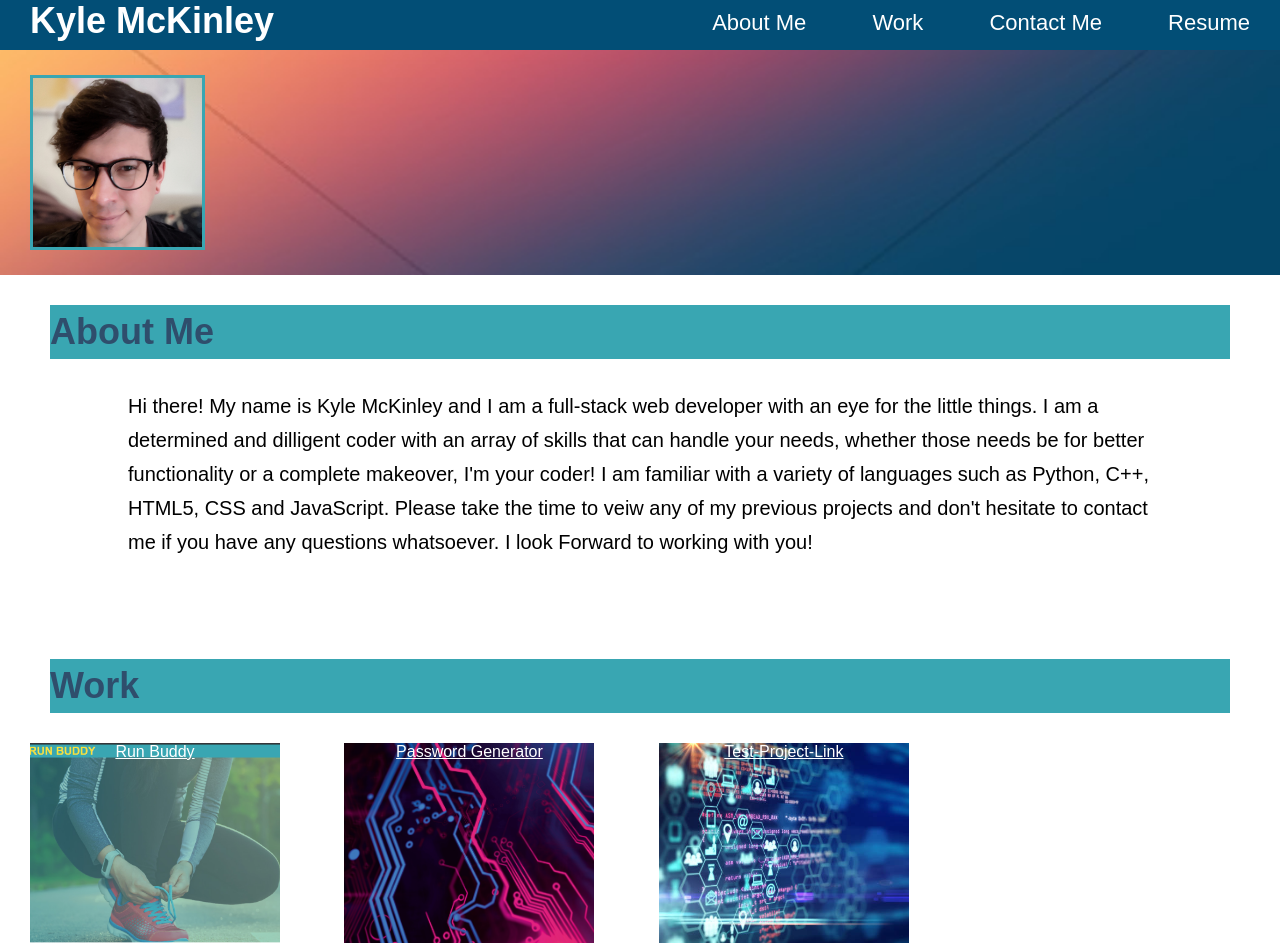
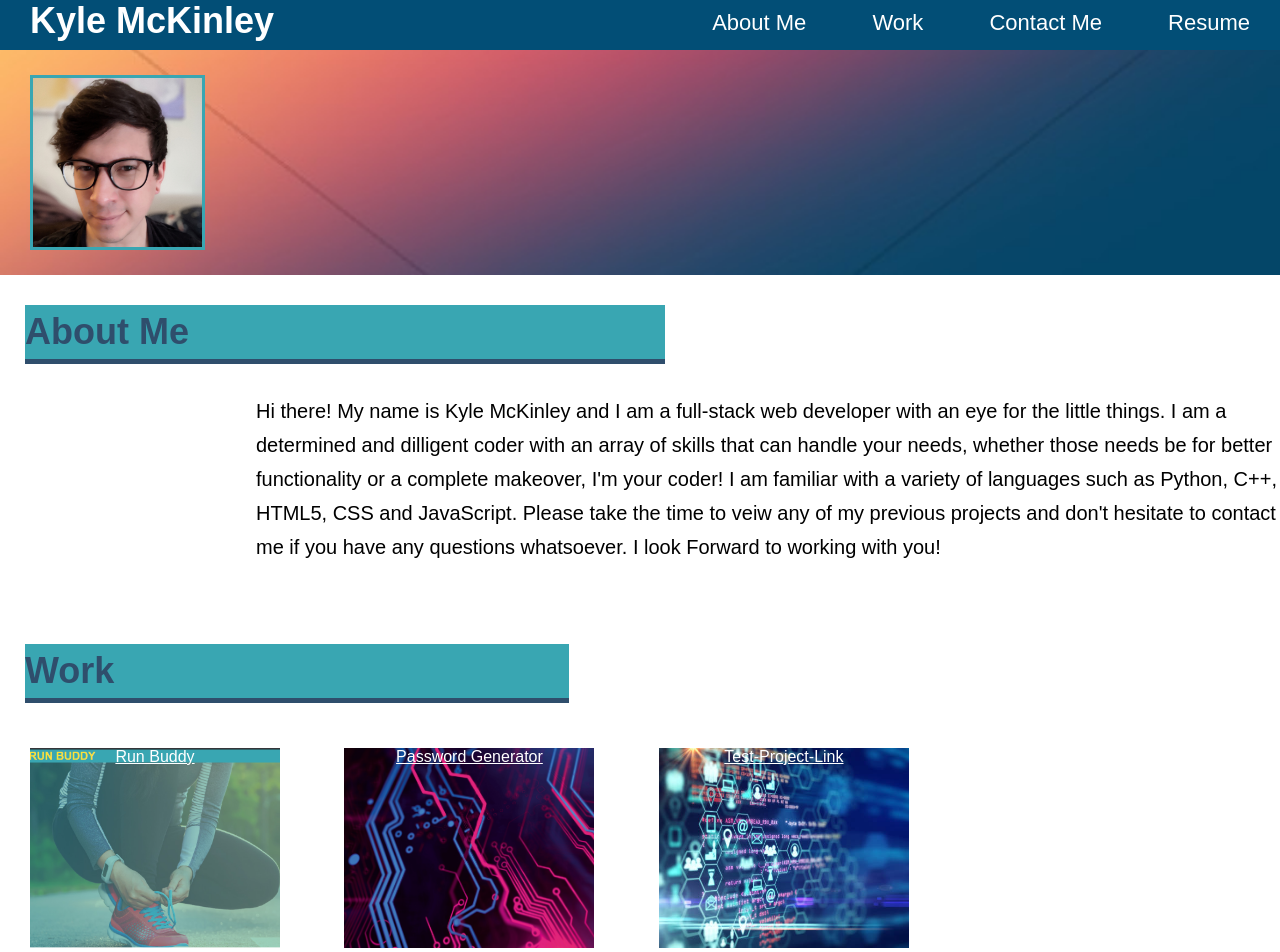
Before and after one commit to kjmckinley/portfolio, a plain HTML site: page index.html in a window 1280 px wide. Shown: the top 952 px of the page. Drawn offline with Linux system fonts and the light colour scheme.

Commit message:
added some stling to the body

```diff
--- a/assets/style.css
+++ b/assets/style.css
@@ -62,16 +62,20 @@ header nav ul li a {
 /* styling for the intro "About Me" section */
 .intro {
     text-align: left;
+    overflow: auto;
+
 }
 
 /* combined styling for headers in each section */
 .intro h2, .project-links h2, .professional-links h2, .resume-links h2 {
     line-height: 1.5;
     font-size: 36px;
-    margin:30px 50px;
-
+    margin:30px 25px;
+    width: 50%;
     background-color: #39a6b2;
     color: rgb(47, 78, 108);
+    border-bottom: solid;
+    border-width: thick;
 }
 
 .intro p {
@@ -79,14 +83,22 @@ header nav ul li a {
     width: 80%;
     font-size: 20px;
     margin: 0 auto;
-    margin-bottom: 100px;
+    margin-bottom: 50px;
+    float: right;
 }
 
+
+
 /* styling for project links that are clickable by the user and will take them to the deployed site */
+
+.project-links {
+    width: 85%;
+}
+
 .project-links a {
     height: 200px;
     width: 250px;
-    margin: 0 30px;
+    margin: 15px 30px;
     display: inline-block;
     color: white;
     text-align: center;
@@ -117,7 +129,7 @@ header nav ul li a {
 /* combnied styling for Resume and Contact Me section */
 .professional-links address p, .resume-links p {
     display: inline-block;
-    padding: 10px 100px;
+    padding: 10px 75px;
     font-size: 20px;
     font-weight: bold;
 }
```
